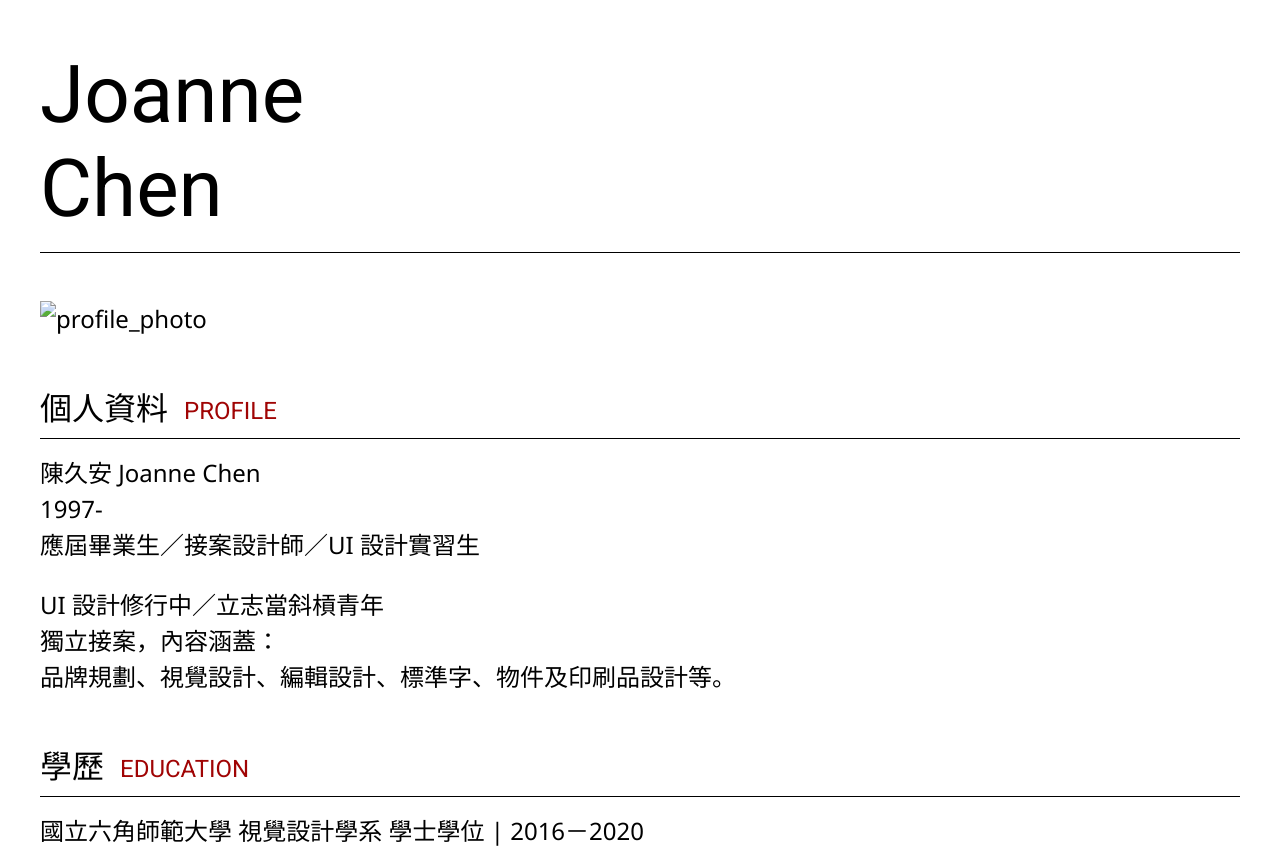
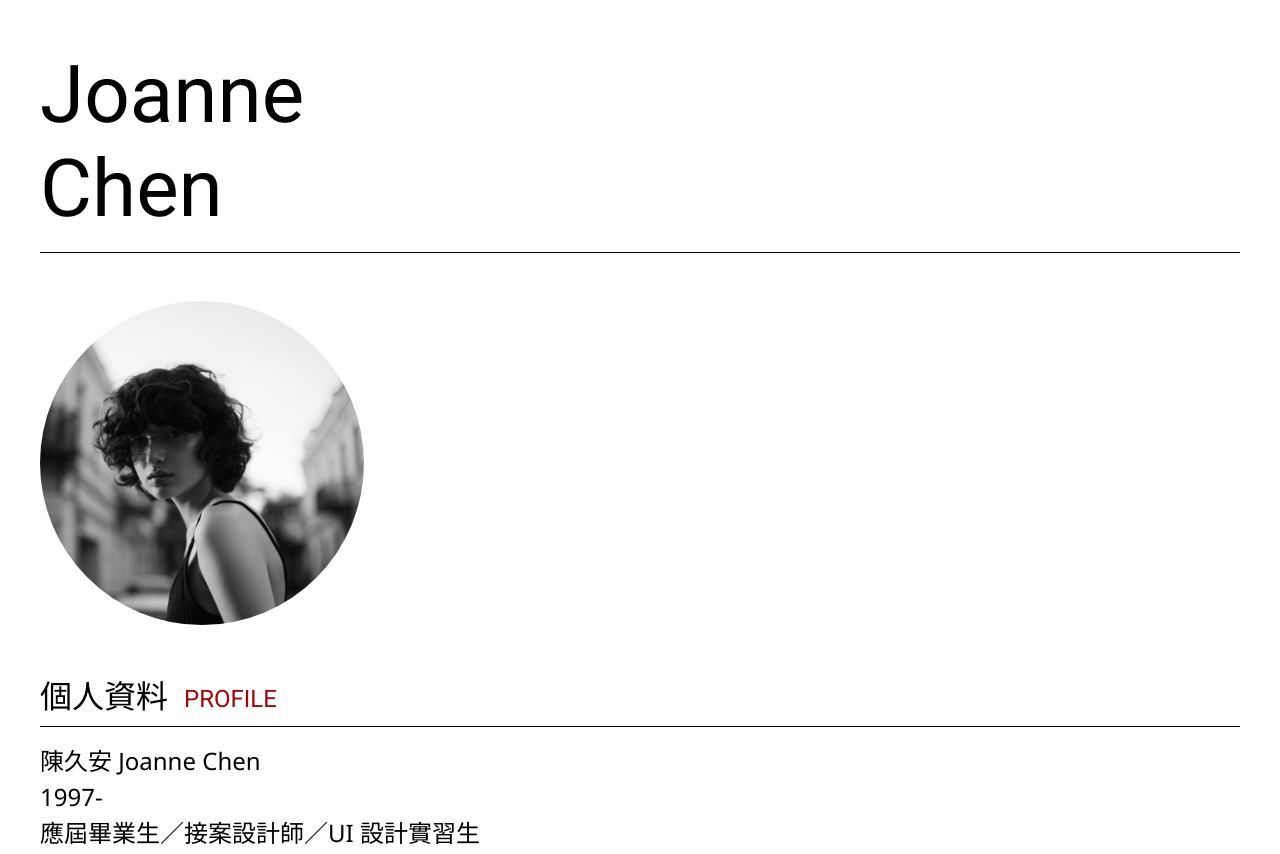
Before and after one commit to viccjiang/layout_profile, a plain HTML site: page index.html in a window 1280 px wide. Shown: the top 854 px of the page. Drawn offline with Linux system fonts and the light colour scheme; the site is published under a folder, as on GitHub Pages, so addresses that start at the root find nothing.

Commit message:
Update index.html

```diff
--- a/index.html
+++ b/index.html
@@ -11,7 +11,7 @@
     <div class="container">
         <div class="profile mb-6">
             <h1 class="pt-6 pb-2 ">Joanne <br>Chen</h1>
-            <img src="/images/photo.png" class="block pt-6 mb-6" alt="profile_photo">
+            <img src="./images/photo.png" class="block pt-6 mb-6" alt="profile_photo">
             <h2 class="subtitle  mb-2">個人資料<span>PROFILE</span></h2>
             <ul>
                 <li class="mb-3">陳久安 Joanne Chen<br> 1997-<br> 應屆畢業生／接案設計師／UI 設計實習生</li>
```
